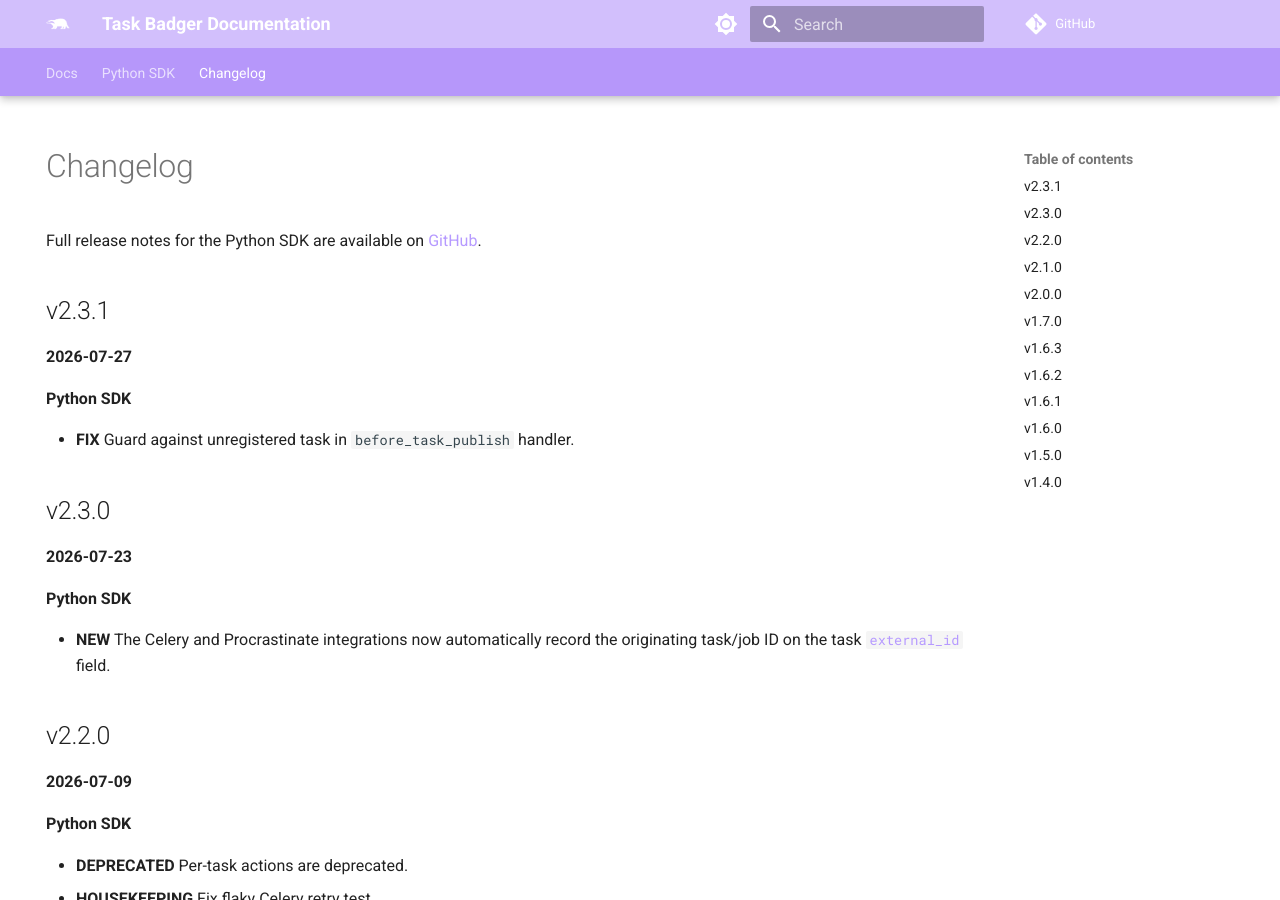
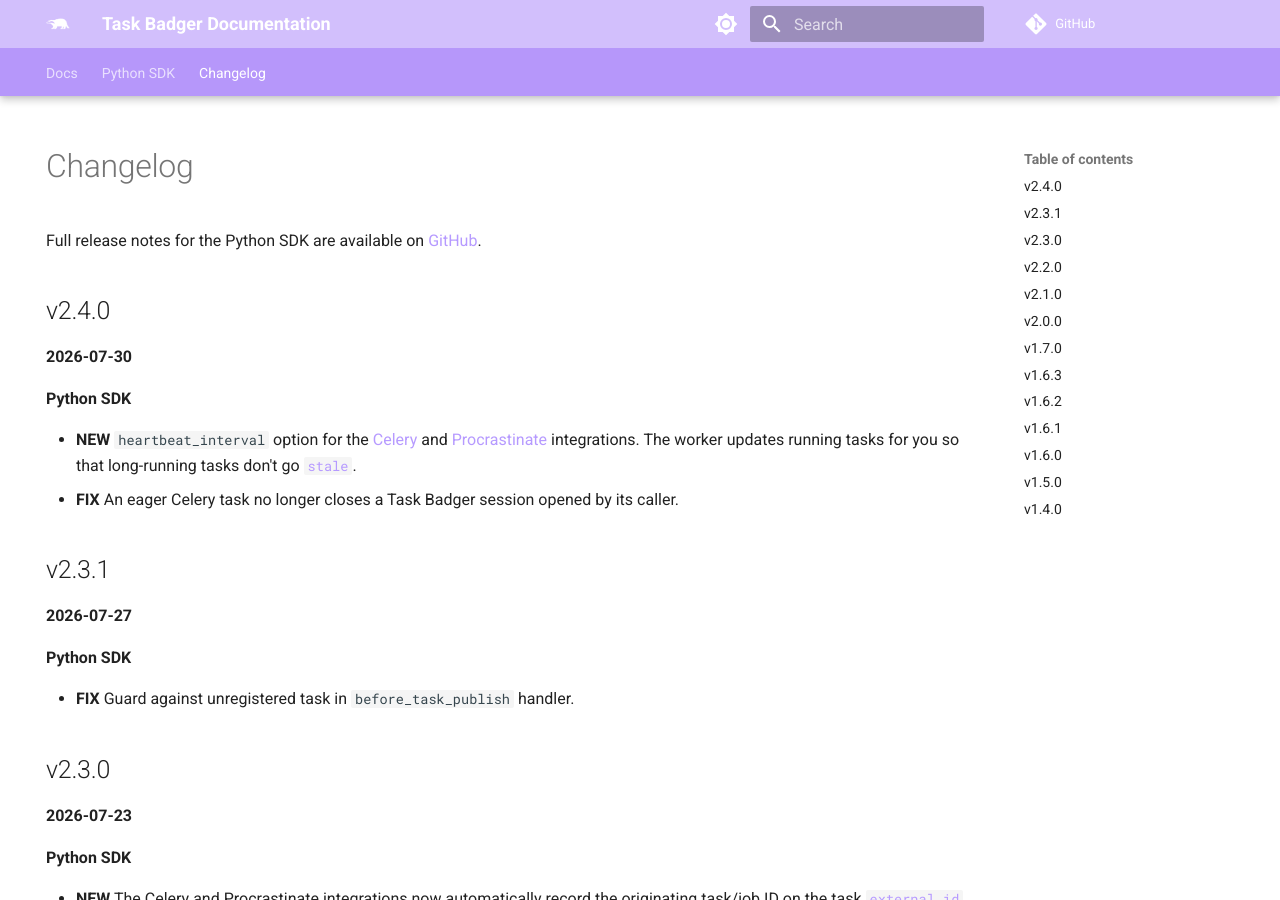
Before and after one commit to taskbadger/taskbadger-docs, an MkDocs documentation site: the page built from docs/changelog.md, in a window 1280 px wide and 900 px high. Built offline with MkDocs 1.6.1 and Material for MkDocs 9.7.7, drawn with Linux system fonts in a browser that asks for light colours; comment, search, counter and statistics services are not loaded.

Commit message:
changelog for 2.4.0
Co-Authored-By: Claude Opus 5 (1M context) <noreply@anthropic.com>

```diff
--- a/docs/changelog.md
+++ b/docs/changelog.md
@@ -6,6 +6,15 @@ hide:
 # Changelog
 
 Full release notes for the Python SDK are available on [GitHub](https://github.com/taskbadger/taskbadger-python/releases).
+
+## v2.4.0
+
+**2026-07-30**
+
+**Python SDK**
+
+* **NEW** `heartbeat_interval` option for the [Celery](python-celery.md#keeping-long-running-tasks-fresh) and [Procrastinate](python-procrastinate.md#keeping-long-running-tasks-fresh) integrations. The worker updates running tasks for you so that long-running tasks don't go [`stale`](data_model.md#stale_timeout).
+* **FIX** An eager Celery task no longer closes a Task Badger session opened by its caller.
 
 ## v2.3.1
 
```
